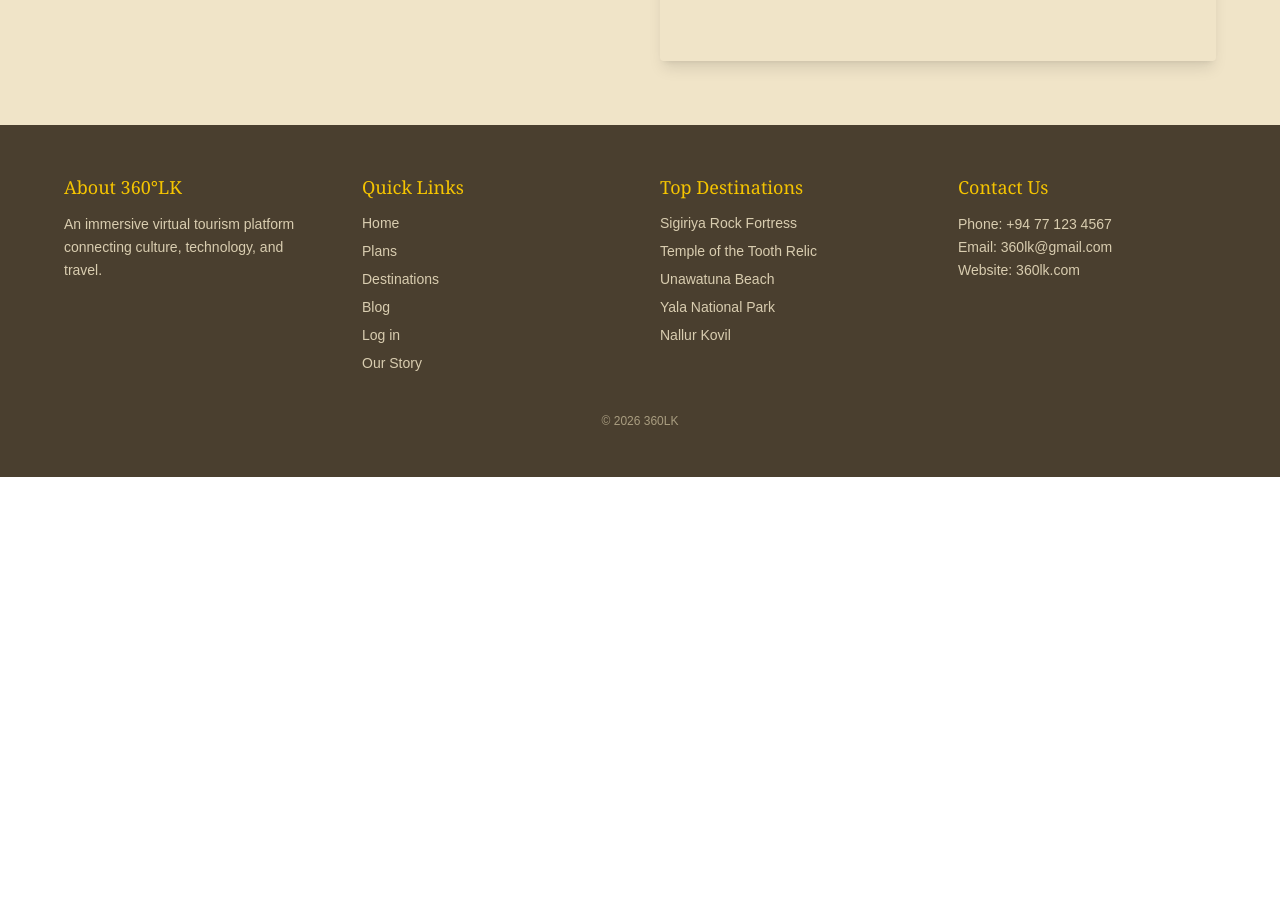
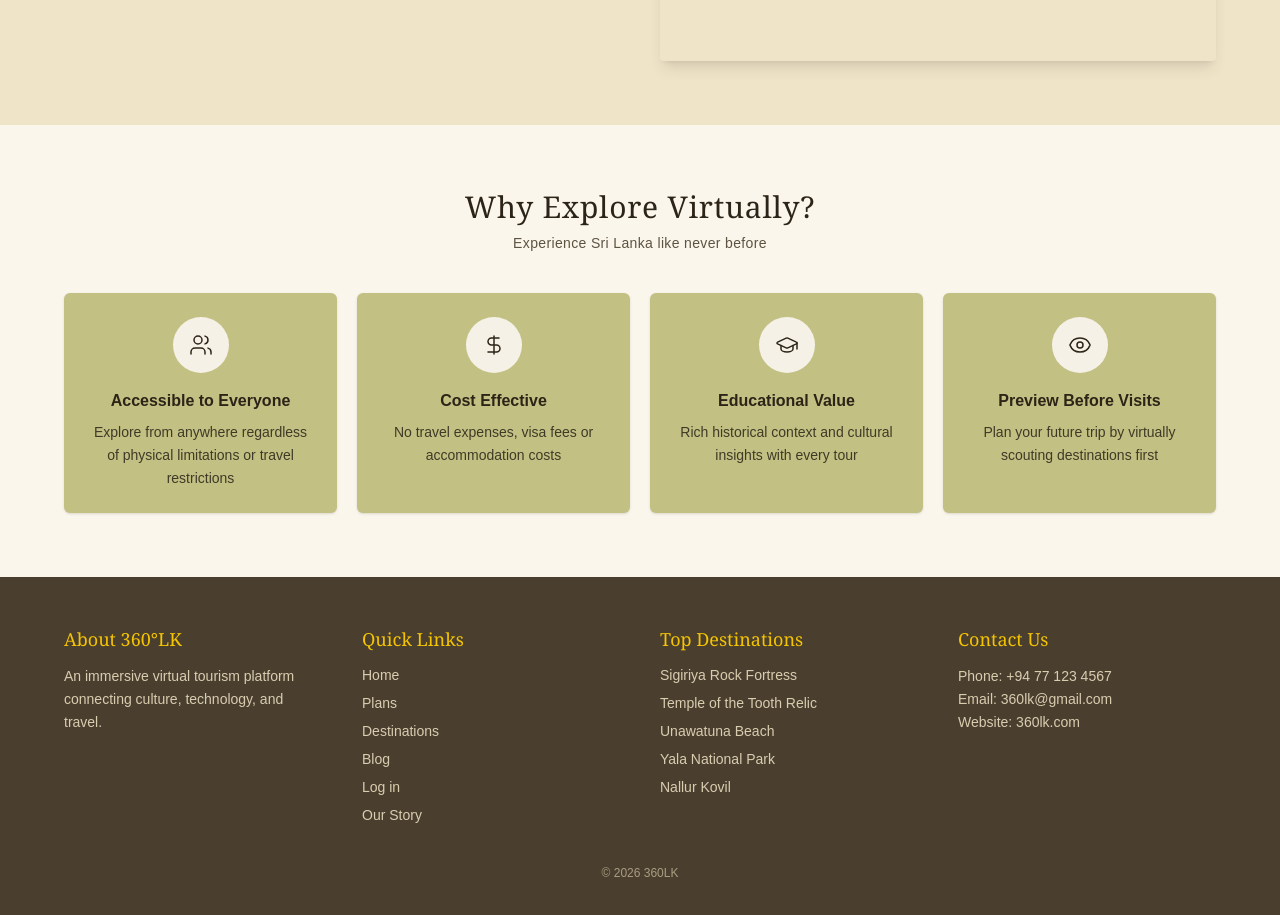
Before and after one commit to sandaliranmini/360LK, a Next.js app: page / in a window 1280 px wide. Shown: the part 2220-3135 px from the top of the page. Before the commit the page ends 2697 px from the top, so only its background shows below. Built offline with nearby package versions, Linux system fonts and the light colour scheme; grey boxes are pictures that could not be loaded.

Commit message:
connect the explore component to the home page

```diff
--- a/src/app/page.tsx
+++ b/src/app/page.tsx
@@ -4,6 +4,7 @@ import Navbar from "@/components/layout/navbar";
 import Footer from "@/components/layout/footer";
 import Hero from "@/components/home/hero-video";
 import Navigation from "@/components/home/navigation";
+import Explore from "@/components/home/explore";
 
 export default function HomePage(){
     return (
@@ -19,6 +20,8 @@ export default function HomePage(){
 
 <Navigation/>
 
+<Explore/>
+
 <Footer/>
 
 </>
```
